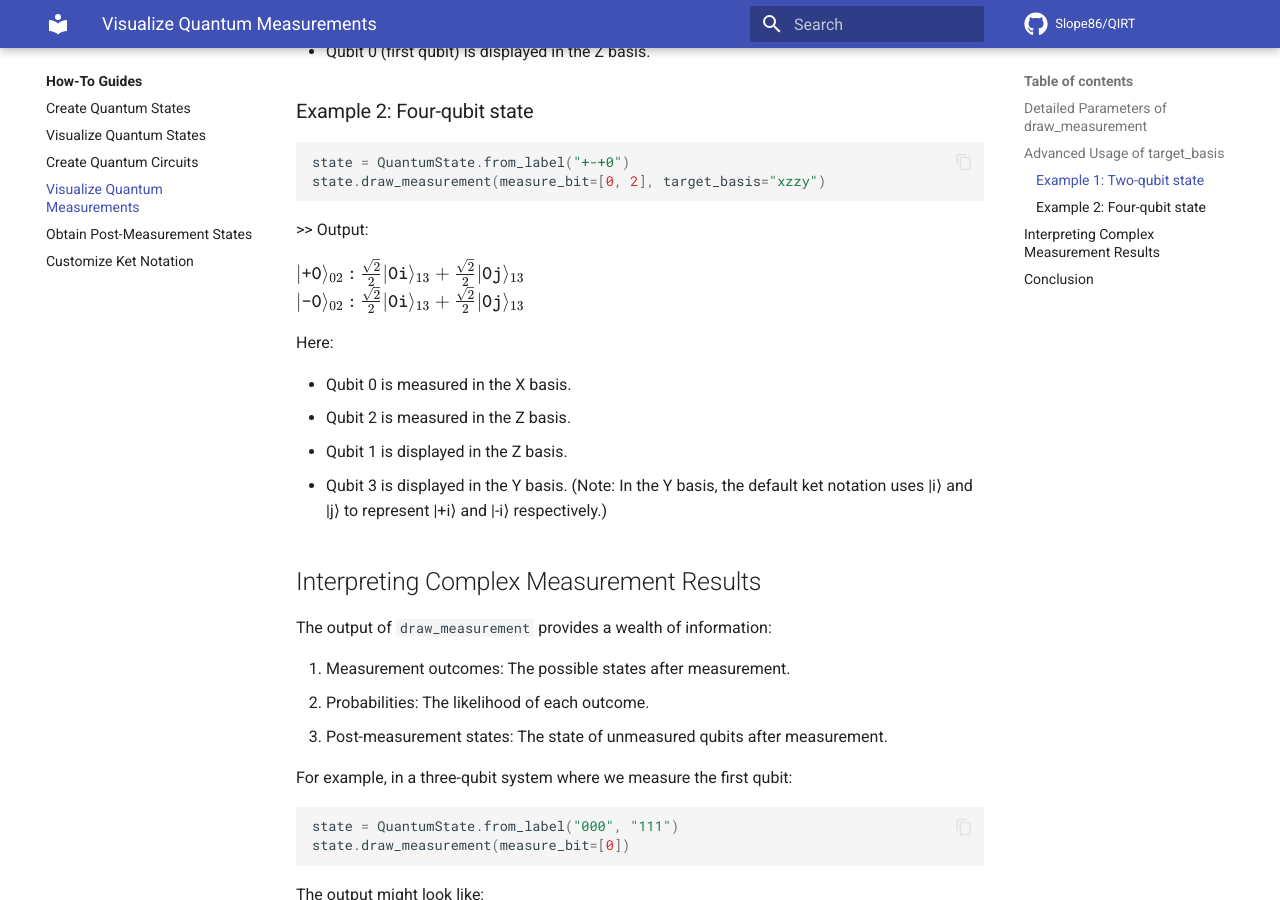
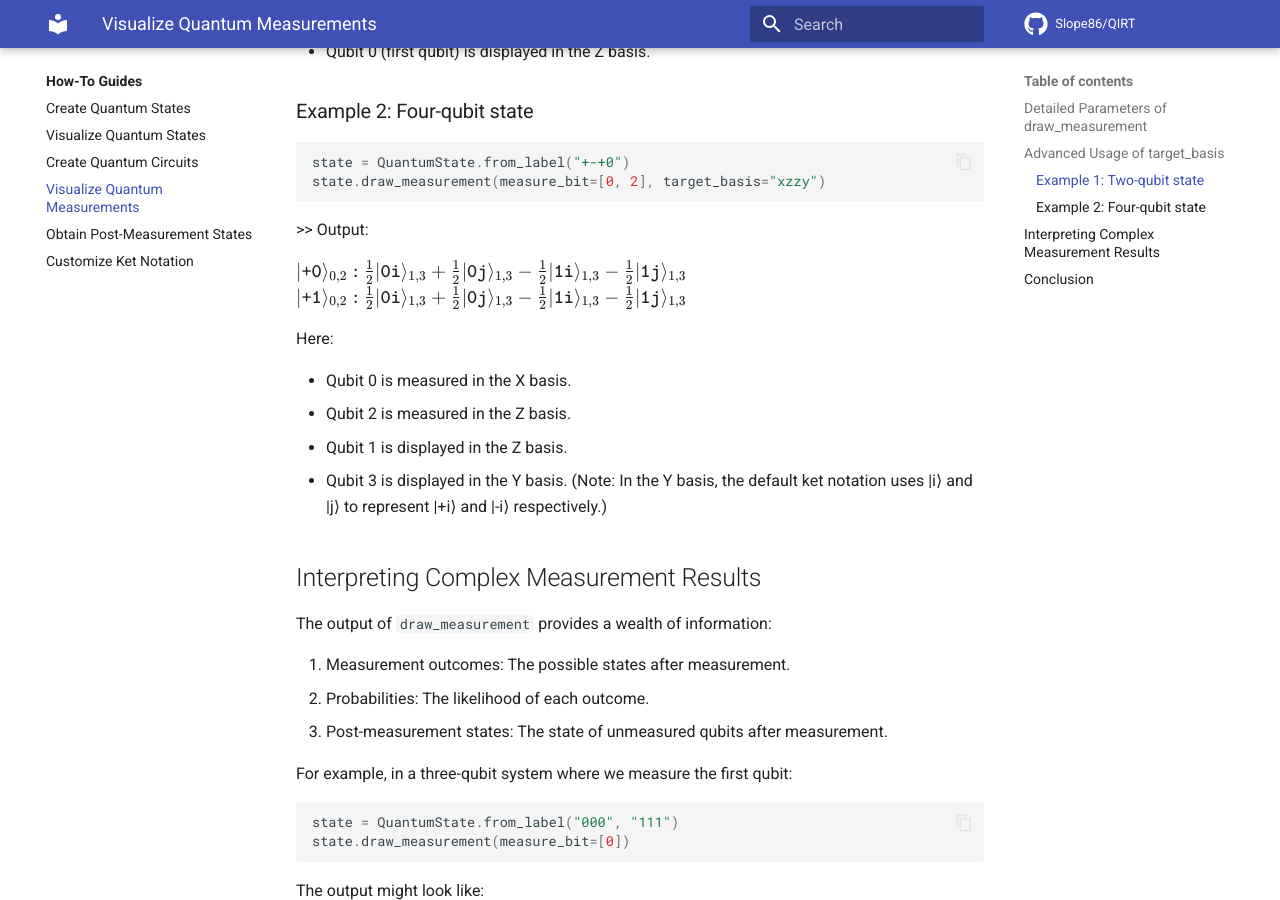
Before and after one commit to Slope86/QIRT, an MkDocs documentation site: the page built from docs/how_to_guides/visualize_measurements.md, in a window 1280 px wide and 900 px high, scrolled down 1014 px. Built offline with MkDocs 1.6.1 and Material for MkDocs 9.7.7, drawn with Linux system fonts in a browser that asks for light colours; comment, search, counter and statistics services are not loaded.

Commit message:
docs: update demo result to fix incorrect output

```diff
--- a/docs/how_to_guides/visualize_measurements.md
+++ b/docs/how_to_guides/visualize_measurements.md
@@ -43,7 +43,7 @@ state.draw_measurement(measure_bit=[0, 2], target_basis="xzzy")
 
 \>> Output:
 
-$|\texttt{+0}\rangle_{02} : \frac{\sqrt{2}}{2}|\texttt{0i}\rangle_{13} +\frac{\sqrt{2}}{2}|\texttt{0j}\rangle_{13} \\|\texttt{-0}\rangle_{02} : \frac{\sqrt{2}}{2}|\texttt{0i}\rangle_{13} +\frac{\sqrt{2}}{2}|\texttt{0j}\rangle_{13} \\$
+$|\texttt{+0}\rangle_{0,2} : \frac{1}{2}|\texttt{0i}\rangle_{1,3} +\frac{1}{2}|\texttt{0j}\rangle_{1,3} - \frac{1}{2}|\texttt{1i}\rangle_{1,3} - \frac{1}{2}|\texttt{1j}\rangle_{1,3} \\|\texttt{+1}\rangle_{0,2} : \frac{1}{2}|\texttt{0i}\rangle_{1,3} +\frac{1}{2}|\texttt{0j}\rangle_{1,3} - \frac{1}{2}|\texttt{1i}\rangle_{1,3} - \frac{1}{2}|\texttt{1j}\rangle_{1,3} \\$
 
 Here:
 
```
